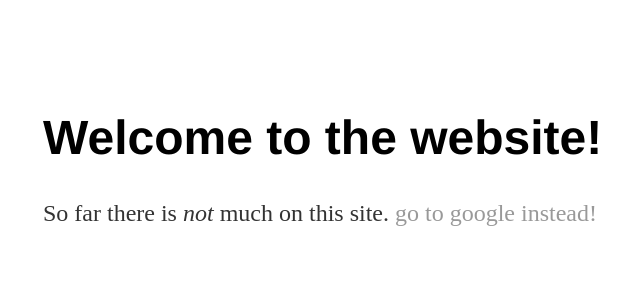
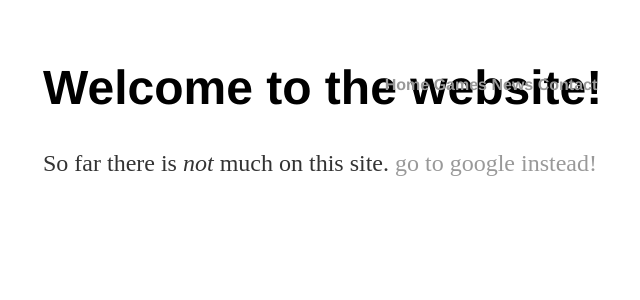
Before and after one commit to Power-Up-Games/power-up-games.github.io, a Jekyll site: the page built from index.html, in a window 1280 px wide. Shown: the top 300 px of the page, without its empty margins (149-789 px from the left). Built offline with Jekyll 4.4.1, drawn with Linux system fonts in a browser that asks for light colours.

Commit message:
style change

```diff
--- a/css/main.css
+++ b/css/main.css
@@ -3,7 +3,28 @@
 	width: 70%;
 }
 
+.hcenter {
+	position: fixed;
+	left: 50%;
+	transform: translateX(-50%);
+	-o-transform: translateX(-50%);
+	-ms-transform: translateX(-50%);
+	-moz-transform: translateX(-50%);
+	-webkit-transform: translateX(-50%);
+}
+
+.vcenter {
+	position: fixed;
+	top: 50%;
+	transform: translateY(-50%);
+	-o-transform: translateY(-50%);
+	-ms-transform: translateY(-50%);
+	-moz-transform: translateY(-50%);
+	-webkit-transform: translateY(-50%);
+}
+
 nav {
+	position: fixed;
 	left: 50%;
 	transform: translateX(-50%);
 	-o-transform: translateX(-50%);
```
